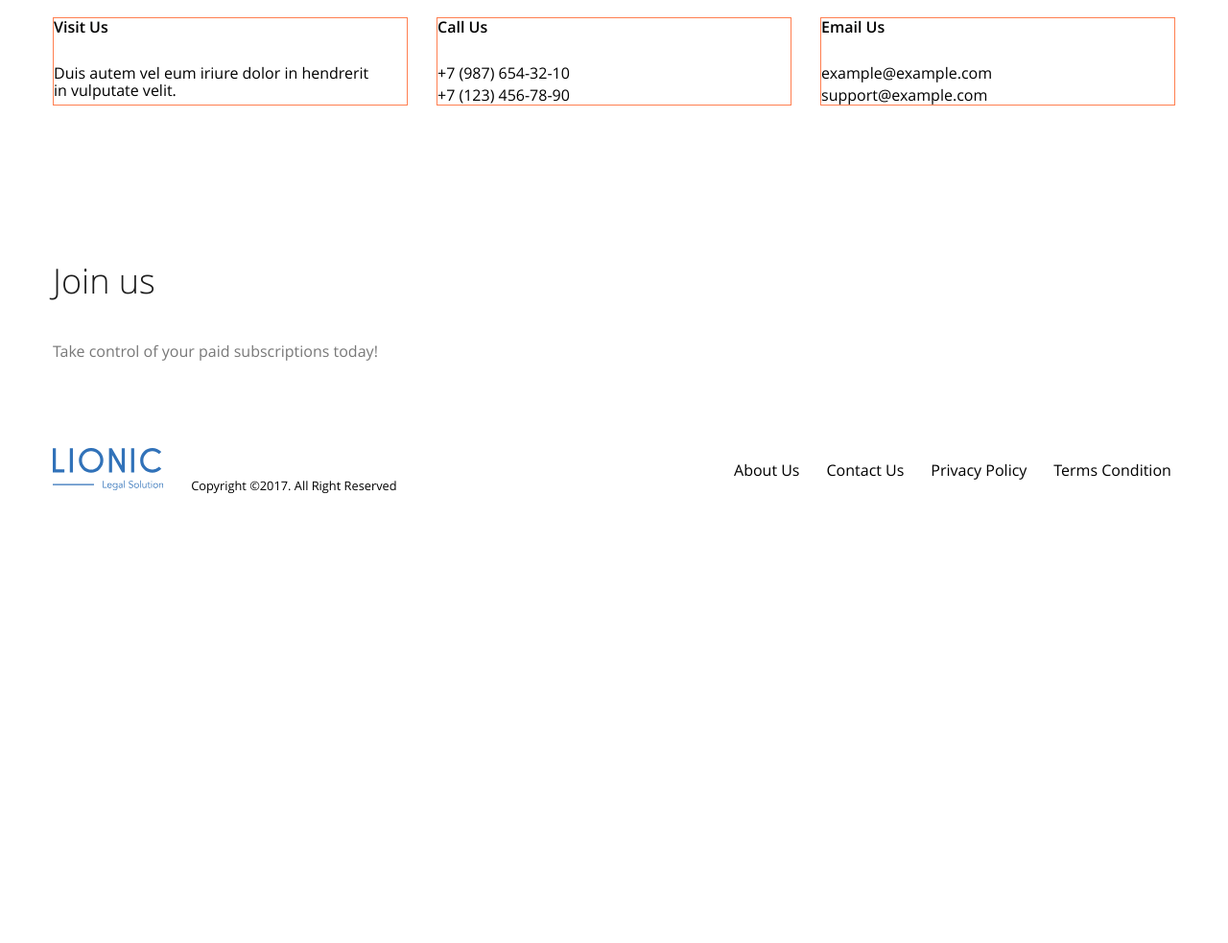
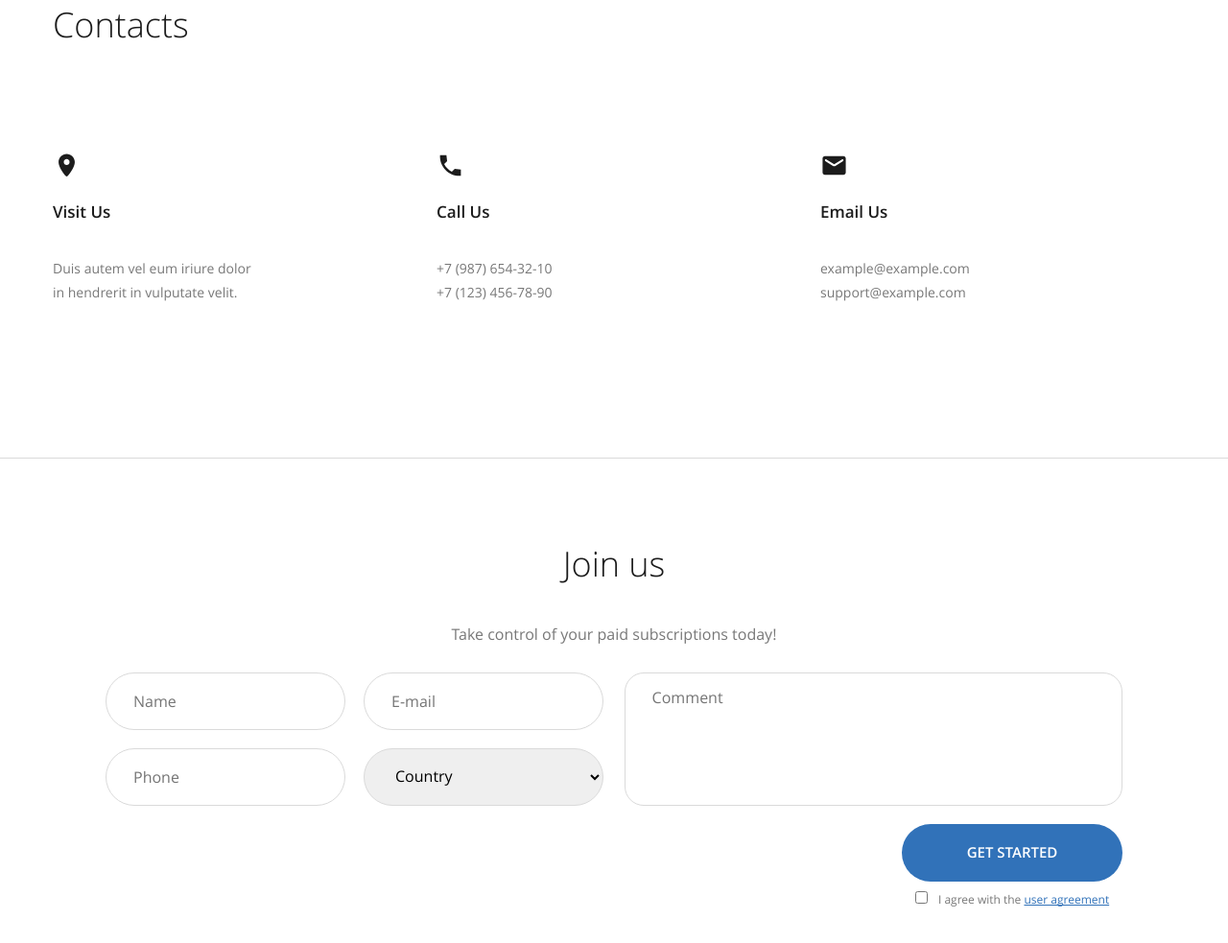
Before and after one commit to tic-thug/Lionic, a plain HTML site: page index.html in a window 1280 px wide. Shown: the part 2939-3922 px from the top of the page at 96% size. Before the commit the page ends 3495 px from the top, so only its background shows below. Drawn offline with Linux system fonts and the light colour scheme.

Commit message:
added form and footer

```diff
--- a/css/style.css
+++ b/css/style.css
@@ -247,6 +247,10 @@ body {
 }
 
 /* articles */
+.articles {
+	border-bottom: 1px solid #dadada;
+}
+
 .articles-list {
 	flex-wrap: wrap;
 	gap: 30px;
@@ -254,7 +258,12 @@ body {
 
 .articles-item {
 	width: 570px;
-	border: 1px solid coral;
+}
+
+.blog-preview {
+	overflow: hidden;
+	border: 1px solid #e4e4e4;
+	border-radius: 5px;
 }
 
 .blog-preview-img {
@@ -269,7 +278,7 @@ body {
 	display: block;
 	margin-bottom: 5px;
 	font-size: 10px;
-	line-height: 1.5;
+	line-height: 150%;
 	color: #787878;
 }
 
@@ -282,11 +291,15 @@ body {
 	margin: 0;
 	width: 210px;
 	font-size: 14px;
-	line-height: 1.5;
+	line-height: 150%;
 	color: #787878;
 }
 
 /* clients */
+.clients {
+	border-bottom: 1px solid #dadada;
+}
+
 .clients-list {
 	flex-wrap: wrap;
 	gap: 30px;
@@ -297,17 +310,24 @@ body {
 	width: 370px;
 	padding: 50px 36px;
 	padding-bottom: 30px;
-	border: 1px solid coral;
+	border: 1px solid #e4e4e4;
+	border-radius: 5px;
 }
 
 .clients-item-descr {
 	margin: 0;
 	margin-bottom: 30px;
+	font-size: 14px;
+	line-height: 180%;
+	color: #787878;
 }
 
 .clients-user {
+	width: 100%;
 	margin-top: auto;
+	padding-top: 28px;
 	align-items: center;
+	border-top: 1px solid #dadada;
 }
 
 .clietns-avatar {
@@ -316,11 +336,36 @@ body {
 	margin-right: 17px;
 }
 
+.clietns-avatar img {
+	width: 100%;
+	height: 100%;
+	border: 2px solid #3172b9;
+	border-radius: 100%;
+}
+
 .clients-name {
 	margin-bottom: 5px;
+	font-weight: 600;
+	font-size: 17px;
+	line-height: 180%;
+	color: #1c1c1c;
+}
+
+.clients-post {
+	font-size: 14px;
+	line-height: 180%;
+	color: #787878;
 }
 
 /* contacts */
+.contacts {
+	border-bottom: 1px solid #dadada;
+}
+
+.contacts-title {
+	margin-bottom: 109px;
+}
+
 .contacts-address {
 	font-style: normal;
 }
@@ -333,19 +378,139 @@ body {
 .contacts-item {
 	flex-direction: column;
 	width: 370px;
-	border: 1px solid coral;
+	padding-top: 48px;
+	background-position: left top;
+	background-size: 29px 29px;
+	background-repeat: no-repeat;
+}
+
+.contacts-item-adress {
+	background-image: url("../img/icon-location.svg");
+}
+
+.contacts-item-phone {
+	background-image: url("../img/icon-phone.svg");
+}
+
+.contacts-item-email {
+	background-image: url("../img/icon-mail.svg");
 }
 
 .contacts-item-caption {
 	margin-bottom: 30px;
+	font-weight: 600;
+	font-size: 17px;
+	line-height: 180%;
+	color: #1c1c1c;
 }
 
 .contacts-item-text {
+	max-width: 215px;
 	margin: 0;
+	font-size: 14px;
+	line-height: 180%;
+	color: #787878;
 }
 
-.contacts-item-link:not(:last-child) {
-	margin-bottom: 5px;
+.contacts-item-link {
+	font-size: 14px;
+	line-height: 180%;
+	color: #787878;
+}
+
+/* join us */
+.join-us {
+	border-bottom: 1px solid #C4C4C4;
+}
+
+.join-us-title {
+	text-align: center;
+}
+
+.join-us-descr {
+	margin-bottom: 30px;
+	font-size: 16px;
+	text-align: center;
+	color: #787878;
+}
+
+.form {
+	padding-left: 55px;
+	padding-right: 55px;
+}
+
+.form-top {
+	margin-bottom: 19px;
+	justify-content: space-between;
+}
+
+.form-left {
+	flex-wrap: wrap;
+	gap: 19px;
+	width: 49%;
+}
+
+.form-input {
+	width: 250px;
+	height: 60px;
+	padding: 16px 28px;
+	border: 1px solid #dadada;
+	border-radius: 50px;
+}
+
+.form-select {
+	width: 250px;
+	height: 60px;
+	padding: 16px 28px;
+	border: 1px solid #dadada;
+	border-radius: 50px;
+}
+
+.form-right {
+	width: 49%;
+}
+
+.form-textarea {
+	width: 100%;
+	height: 100%;
+	padding: 16px 28px;
+	resize: none;
+	border: 1px solid #dadada;
+	border-radius: 20px;
+}
+
+.form-bottom {
+	justify-content: flex-end;
+}
+
+.form-wrapper {
+	flex-direction: column;
+	align-items: center;
+}
+
+.form-btn {
+	min-width: 230px;
+	min-height: 60px;
+	margin-bottom: 9px;
+	padding-top: 20px;
+	padding-bottom: 20px;
+	border-radius: 50px;
+}
+
+.form-check {
+	font-size: 12px;
+	line-height: 160%;
+	color: #787878;
+}
+
+.form-check input {
+	margin-right: 8px;
+}
+
+.form-check a {
+	text-decoration: underline;
+	text-decoration-skip-ink: none;
+	color: #3172b9;
 }
 
 /* footer */
@@ -363,12 +528,54 @@ body {
 	align-items: center;
 }
 
+.footer-logo {
+	margin-right: 25px;
+}
+
+.footer-copy {
+	font-size: 12px;
+	line-height: 160%;
+	color: #787878;
+}
+
+.footer-nav {
+	margin-right: 56px;
+}
+
 .footer-list {
 	flex-wrap: wrap;
 	gap: 28px;
 	width: 460px;
 }
 
-.footer-logo {
-	margin-right: 25px;
+.footer-link {
+	font-weight: 600;
+	font-size: 15px;
+	line-height: 200%;
+	color: #787878;
 }
+
+.social-link {
+	display: block;
+	width: 24px;
+	height: 24px;
+	background-position: center center;
+	background-repeat: no-repeat;
+	background-size: contain;
+}
+
+.social-item {
+	gap: 32px;
+}
+
+.social-link-tw {
+	background-image: url("../img/twitter-logo.svg");
+}
+
+.social-link-linkedin {
+	background-image: url("../img/linkedin-logo.svg");
+}
+
+.social-link-mail {
+	background-image: url("../img/mail-logo.svg");
+}
--- a/index.html
+++ b/index.html
@@ -284,7 +284,7 @@
 				</h2>
 				<address class="contacts-address">
 					<ul class="contacts-list flex list-reset">
-						<li class="contacts-item flex">
+						<li class="contacts-item flex contacts-item-adress">
 							<strong class="contacts-item-caption">
 								Visit Us
 							</strong>
@@ -292,7 +292,7 @@
 								Duis autem vel eum iriure dolor in&nbsp;hendrerit in&nbsp;vulputate velit.
 							</p>
 						</li>
-						<li class="contacts-item flex">
+						<li class="contacts-item flex contacts-item-phone">
 							<strong class="contacts-item-caption">
 								Call Us
 							</strong>
@@ -303,7 +303,7 @@
 								+7 (123) 456-78-90
 							</a>
 						</li>
-						<li class="contacts-item flex">
+						<li class="contacts-item flex contacts-item-email">
 							<strong class="contacts-item-caption">
 								Email Us
 							</strong>
@@ -318,17 +318,47 @@
 				</address>
 			</div>
 		</section>
-		<section class="join-us" id="join-us">
+		<section class="join-us section-offset" id="join-us">
 			<div class="container">
-				<h2 class="section-title">Join us</h2>
-				<p class="section-descr">Take control of your paid subscriptions today!</p>
+				<h2 class="section-title join-us-title">Join us</h2>
+				<p class="section-descr join-us-descr">Take control of your paid subscriptions today!</p>
+				<form class="form" action="https://jsonplaceholder.typicode.com/posts" method="post">
+				<div class="form-top flex">
+					<div class="form-left flex">
+						<input class="form-input" type="text" name="name" placeholder="Name" required>
+						<input class="form-input" type="email" name="email" placeholder="E-mail" required>
+						<input class="form-input" type="tel" name="phone" placeholder="Phone" required>
+						<select class="form-select" name="country">
+							<option value="Country" disabled selected>Country</option>
+							<option value="United Kingdom">United Kingdom</option>
+							<option value="United States">United States</option>
+							<option value="France">France</option>
+							<option value="Germany">Germany</option>
+							<option value="Spain">Spain</option>
+							<option value="Estonia">Estonia</option>
+						</select>
+					</div>
+					<div class="form-right">
+						<textarea class="form-textarea" name="comment" placeholder="Comment"></textarea>
+					</div>
+				</div>
+				<div class="form-bottom flex">
+					<div class="form-wrapper flex">
+						<button class="btn btn-reset form-btn">GET STARTED</button>
+						<label class="form-check">
+							<input type="checkbox" required>
+							I agree with the <a href="#">user agreement</a>
+						</label>
+					</div>
+				</div>
+			</form>
 			</div>
 		</section>
 	</main>
 
 	<footer class="footer">
 		<div class="container footer-container flex">
-			<div class="footer-left">
+			<div class="footer-left flex">
 				<a class="footer-logo" href="#">
 					<img src="img/logo.svg" alt="Logo">
 				</a>
@@ -351,8 +381,8 @@
 						</li>
 					</ul>
 				</nav>
-				<ul class="social list-reset">
-					<li class="social-item">
+				<ul class="social flex list-reset">
+					<li class="social-item flex">
 						<a class="social-link social-link-tw" href="#"></a>
 						<a class="social-link social-link-linkedin" href="#"></a>
 						<a class="social-link social-link-mail" href="#"></a>
```
Also changed, not shown: img/client-1.jpg, img/client-2.jpg, img/client-3.jpg, img/icon-location.svg (added), img/icon-mail.svg (added), img/icon-phone.svg (added), img/linkedin-logo.svg (added), img/mail-logo.svg (added), img/twitter-logo.svg (added).
